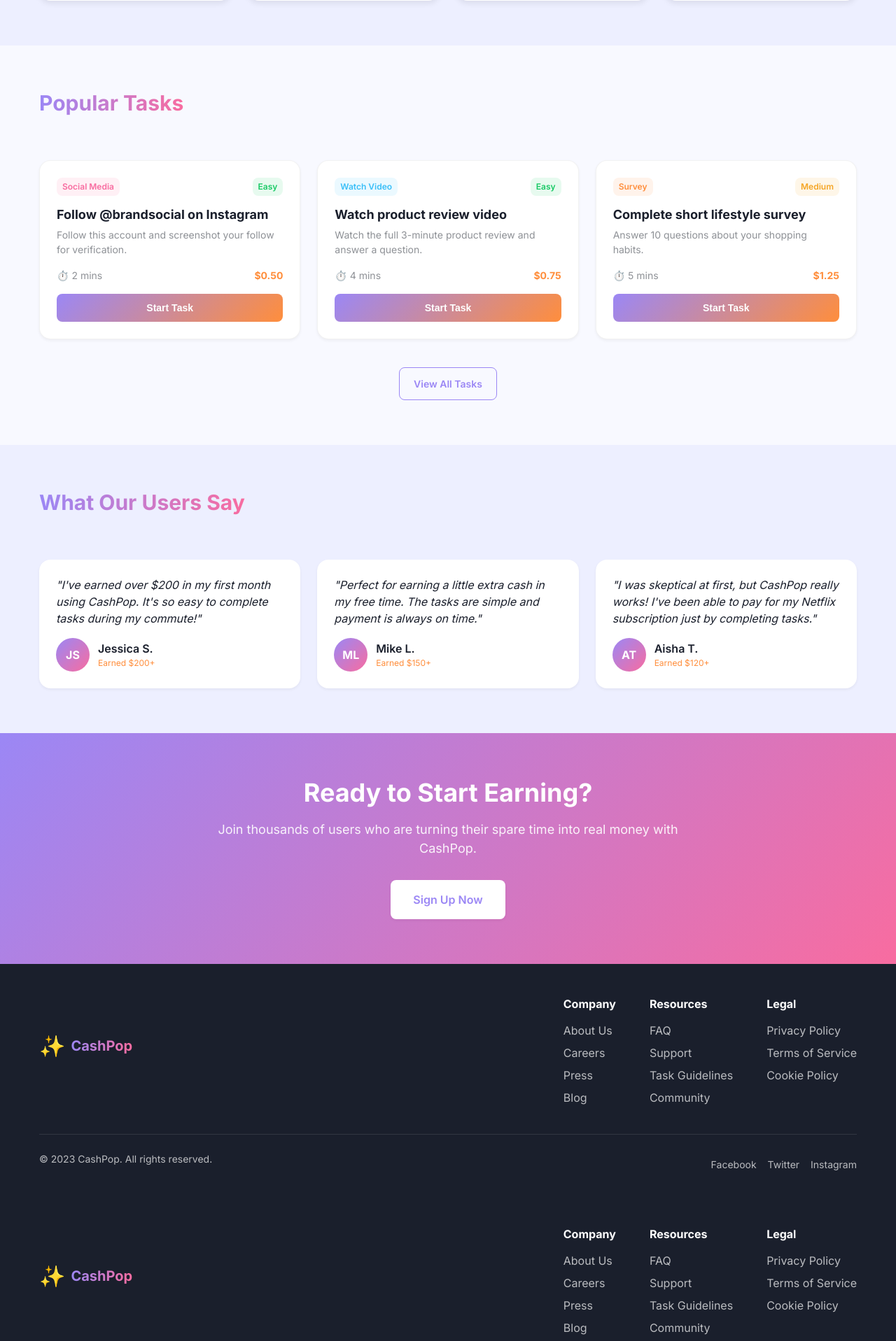
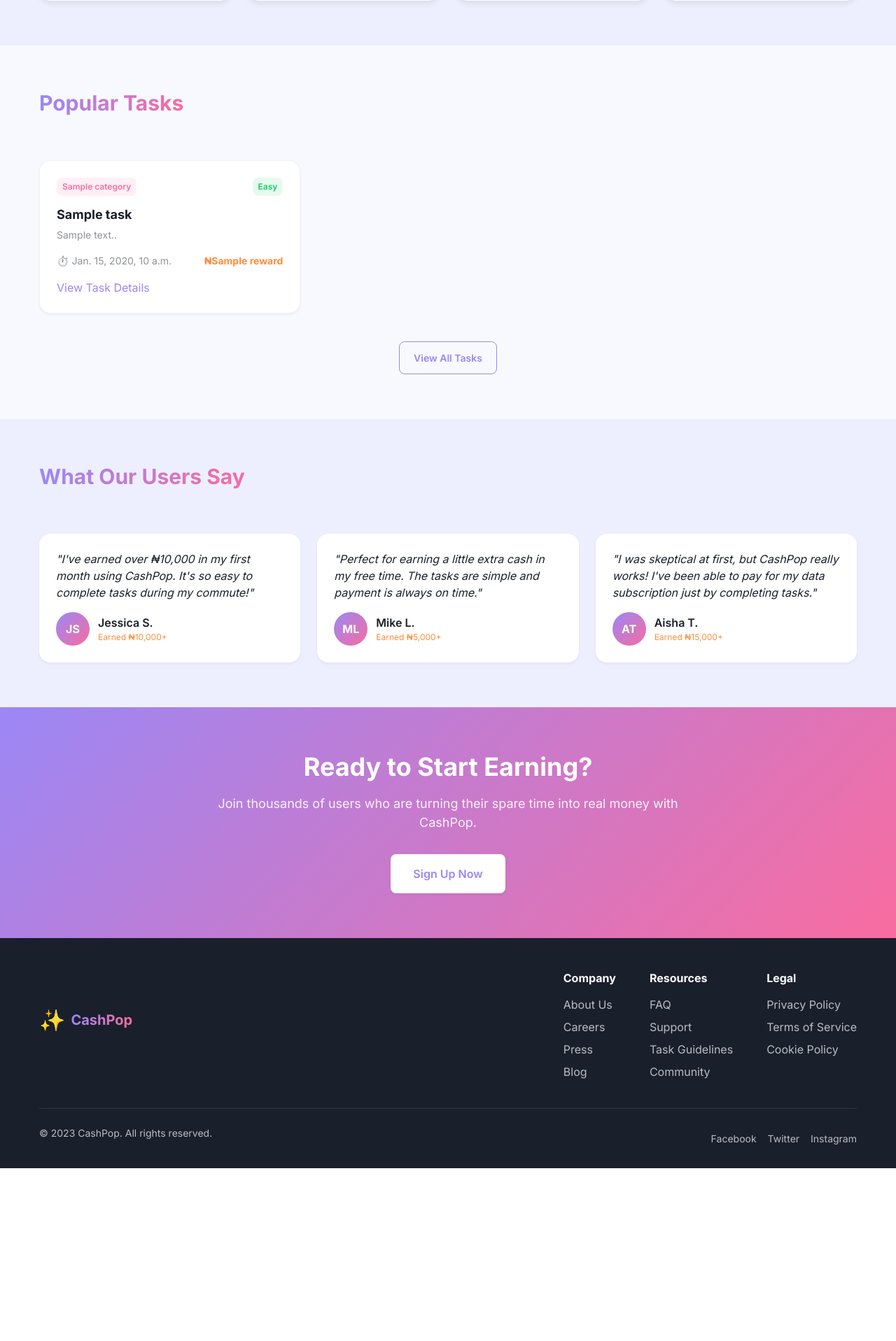
Before and after one commit to Mastermind390/cashpop, a Django app: template base/templates/base/index.html in a window 1280 px wide. Shown: the part 971-2888 px from the top of the page at 70% size. After the commit the page ends 2641 px from the top, so only its background shows below. Run offline with Django 3.2, Linux system fonts and the light colour scheme; the template is opened without the code that fills it: most values are stand-ins (such as "Sample title", 1, 10 or a date in 2020).

Commit message:
third version commit

```diff
--- a/base/forms.py
+++ b/base/forms.py
@@ -14,7 +14,8 @@
             "category" : "Category",
             "link" : "Link to Social media or Website",
             "estimated_time_mins" : "Estimated Time (mins)",
-            "reward" : "Reward"
+            "reward" : "How much you are willing to pay per task",
+            "amount_tasker" : "Number of taskers you need",
         }
         widgets = {
             "title": forms.TextInput(attrs={"placeholder": "enter the title of your task"}),
--- a/base/models.py
+++ b/base/models.py
@@ -20,6 +20,7 @@
     link = models.URLField(max_length=500, default="")
     estimated_time_mins = models.PositiveIntegerField(default=0)
     reward = models.PositiveIntegerField(default=0)
+    amount_tasker = models.PositiveIntegerField(default=0)
     is_active = models.BooleanField(default=True)
 
     def __str__(self):
@@ -96,3 +97,6 @@
     amount = models.PositiveBigIntegerField(default=0)
     status = models.CharField(max_length=10, choices=STATUS_CHOICES, default='pending')
     requested_at = models.DateTimeField(auto_now_add=True)
+
+    def __str__(self):
+        return f"{self.user.first_name}, {self.amount}"
--- a/base/static/style.css
+++ b/base/static/style.css
@@ -1722,3 +1722,22 @@
 .approve-btn {
   margin-bottom: 20px;
 }
+
+.earning-transfer {
+  padding: 10px;
+}
+
+.earning-transfer input {
+  padding: 10px;
+  margin-bottom: 10px;
+  margin-right: 10px;
+}
+
+.earning-transfer input:focus {
+  outline: none;
+}
+
+.earning-transfer p {
+  font-size: small;
+  font-weight: 700;
+}
--- a/base/templates/base/dashboard.html
+++ b/base/templates/base/dashboard.html
@@ -9,7 +9,7 @@
     <div class="container">
       <div class="dashboard-text-container">
         <h1 class="page-title">Dashboard</h1>
-        <h3>Welcome back {{request.user.first_name.capitalize}} </h3>
+        <h3>Welcome S{{request.user.email.capitalize}} </h3>
       </div>
 
       <!-- Stats -->
@@ -19,7 +19,7 @@
           <div class="stat-card-content">
             <h3>Total Earned</h3>
             <p class="stat-value">&#8358;{{user.userprofile.total_reward}}</p>
-            <p class="stat-trend up">↑ $12.50 this week</p>
+            <!-- <p class="stat-trend up">↑ $12.50 this week</p> -->
           </div>
         </div>
         <div class="stat-card">
@@ -42,7 +42,7 @@
           <div class="stat-card-content">
             <h3>Available Tasks</h3>
             <p class="stat-value">{{total_available_tasks}}</p>
-            <p class="stat-trend up">↑ 8 new today</p>
+            <!-- <p class="stat-trend up">↑ 8 new today</p> -->
           </div>
         </div>
       </div>
--- a/base/templates/base/index.html
+++ b/base/templates/base/index.html
@@ -12,9 +12,8 @@
         <p>Complete simple tasks like following social accounts, watching videos, and more to earn cash rewards instantly!</p>
         <div class="hero-buttons">
           <a href="{% url "base:register" %}" class="btn btn-primary">Get Started</a>
-          <a href="#how-it-works" class="btn btn-outline">Learn More</a>
         </div>
-        <div class="hero-stats">
+        <!-- <div class="hero-stats">
           <div class="stat-item">
             <span class="stat-number">100K+</span>
             <span class="stat-label">Happy Users</span>
@@ -27,7 +26,7 @@
             <span class="stat-number">500+</span>
             <span class="stat-label">Daily Tasks</span>
           </div>
-        </div>
+        </div> -->
       </div>
       <div class="hero-image">
         <img src="images/hero-illustration.svg" alt="Earn with CashPop">
@@ -69,48 +68,24 @@
     <div class="container">
       <h2 class="section-title">Popular Tasks</h2>
       <div class="tasks-grid">
+        {% for task in tasks %}
         <div class="task-card">
           <div class="task-card-header">
-            <span class="task-badge social">Social Media</span>
+            <span class="task-badge social">{{task.category}}</span>
             <span class="task-badge difficulty easy">Easy</span>
           </div>
-          <h3 class="task-title">Follow @brandsocial on Instagram</h3>
-          <p class="task-description">Follow this account and screenshot your follow for verification.</p>
+          <h3 class="task-title">{{task.title}}</h3>
+          <p class="task-description">{{task.description}}.</p>
           <div class="task-meta">
-            <span class="task-time">⏱️ 2 mins</span>
-            <span class="task-reward">$0.50</span>
+            <span class="task-time">⏱️ {{task.estimated_time_mins}}</span>
+            <span class="task-reward">&#8358;{{task.reward}}</span>
           </div>
-          <button class="btn btn-task">Start Task</button>
+          <a href=" {% url "base:task-details" task.description %} ">View Task Details</a>
         </div>
-        <div class="task-card">
-          <div class="task-card-header">
-            <span class="task-badge video">Watch Video</span>
-            <span class="task-badge difficulty easy">Easy</span>
-          </div>
-          <h3 class="task-title">Watch product review video</h3>
-          <p class="task-description">Watch the full 3-minute product review and answer a question.</p>
-          <div class="task-meta">
-            <span class="task-time">⏱️ 4 mins</span>
-            <span class="task-reward">$0.75</span>
-          </div>
-          <button class="btn btn-task">Start Task</button>
-        </div>
-        <div class="task-card">
-          <div class="task-card-header">
-            <span class="task-badge survey">Survey</span>
-            <span class="task-badge difficulty medium">Medium</span>
-          </div>
-          <h3 class="task-title">Complete short lifestyle survey</h3>
-          <p class="task-description">Answer 10 questions about your shopping habits.</p>
-          <div class="task-meta">
-            <span class="task-time">⏱️ 5 mins</span>
-            <span class="task-reward">$1.25</span>
-          </div>
-          <button class="btn btn-task">Start Task</button>
-        </div>
+        {% endfor %}
       </div>
       <div class="view-more">
-        <a href="dashboard.html" class="btn btn-outline">View All Tasks</a>
+        <a href="{% url "base:dashboard" %}" class="btn btn-outline">View All Tasks</a>
       </div>
     </div>
   </section>
@@ -122,13 +97,13 @@
       <div class="testimonials-grid">
         <div class="testimonial">
           <div class="testimonial-content">
-            <p>"I've earned over $200 in my first month using CashPop. It's so easy to complete tasks during my commute!"</p>
+            <p>"I've earned over &#8358;10,000 in my first month using CashPop. It's so easy to complete tasks during my commute!"</p>
           </div>
           <div class="testimonial-author">
             <div class="testimonial-avatar">JS</div>
             <div class="testimonial-info">
               <span class="testimonial-name">Jessica S.</span>
-              <span class="testimonial-earned">Earned $200+</span>
+              <span class="testimonial-earned">Earned &#8358;10,000+</span>
             </div>
           </div>
         </div>
@@ -140,19 +115,19 @@
             <div class="testimonial-avatar">ML</div>
             <div class="testimonial-info">
               <span class="testimonial-name">Mike L.</span>
-              <span class="testimonial-earned">Earned $150+</span>
+              <span class="testimonial-earned">Earned &#8358;5,000+</span>
             </div>
           </div>
         </div>
         <div class="testimonial">
           <div class="testimonial-content">
-            <p>"I was skeptical at first, but CashPop really works! I've been able to pay for my Netflix subscription just by completing tasks."</p>
+            <p>"I was skeptical at first, but CashPop really works! I've been able to pay for my data subscription just by completing tasks."</p>
           </div>
           <div class="testimonial-author">
             <div class="testimonial-avatar">AT</div>
             <div class="testimonial-info">
               <span class="testimonial-name">Aisha T.</span>
-              <span class="testimonial-earned">Earned $120+</span>
+              <span class="testimonial-earned">Earned &#8358;15,000+</span>
             </div>
           </div>
         </div>
@@ -166,58 +141,10 @@
       <div class="cta-content">
         <h2>Ready to Start Earning?</h2>
         <p>Join thousands of users who are turning their spare time into real money with CashPop.</p>
-        <a href="register.html" class="btn btn-primary btn-large">Sign Up Now</a>
+        <a href="{% url "base:register" %}" class="btn btn-primary btn-large">Sign Up Now</a>
       </div>
     </div>
   </section>
-
-  <!-- Footer -->
-  <footer class="footer">
-    <div class="container">
-      <div class="footer-content">
-        <div class="footer-logo">
-          <span class="logo-icon">✨</span>
-          <span class="logo-text">CashPop</span>
-        </div>
-        <div class="footer-links">
-          <div class="footer-links-column">
-            <h3>Company</h3>
-            <ul>
-              <li><a href="about.html">About Us</a></li>
-              <li><a href="#">Careers</a></li>
-              <li><a href="#">Press</a></li>
-              <li><a href="#">Blog</a></li>
-            </ul>
-          </div>
-          <div class="footer-links-column">
-            <h3>Resources</h3>
-            <ul>
-              <li><a href="faq.html">FAQ</a></li>
-              <li><a href="#">Support</a></li>
-              <li><a href="#">Task Guidelines</a></li>
-              <li><a href="#">Community</a></li>
-            </ul>
-          </div>
-          <div class="footer-links-column">
-            <h3>Legal</h3>
-            <ul>
-              <li><a href="#">Privacy Policy</a></li>
-              <li><a href="#">Terms of Service</a></li>
-              <li><a href="#">Cookie Policy</a></li>
-            </ul>
-          </div>
-        </div>
-      </div>
-      <div class="footer-bottom">
-        <p>&copy; 2023 CashPop. All rights reserved.</p>
-        <div class="social-links">
-          <a href="#" class="social-link">Facebook</a>
-          <a href="#" class="social-link">Twitter</a>
-          <a href="#" class="social-link">Instagram</a>
-        </div>
-      </div>
-    </div>
-  </footer>
 
   <script src="js/main.js"></script>
 </main>
--- a/base/templates/base/login.html
+++ b/base/templates/base/login.html
@@ -42,7 +42,7 @@
       </form>
 
       <div class="auth-footer">
-        <p>Don't have an account? <a href="register.html">Sign up</a></p>
+        <p>Don't have an account? <a href=" {% url "base:register" %} ">Sign up</a></p>
       </div>
     </div>
   </div>
--- a/base/templates/base/register.html
+++ b/base/templates/base/register.html
@@ -45,10 +45,10 @@
           <input type="password" name="confirm_password" placeholder="confirm your password" minlength="8" required>
         </div>
 
-        <div class="form-terms">
+        <!-- <div class="form-terms">
           <input type="checkbox" id="terms" required>
           <label for="terms">I agree to the <a href="#">Terms of Service</a> and <a href="#">Privacy Policy</a></label>
-        </div>
+        </div> -->
 
         <button type="submit" class="btn btn-primary btn-block">Create Account</button>
       </form>
--- a/cashPop/settings.py
+++ b/cashPop/settings.py
@@ -126,3 +126,6 @@
 # https://docs.djangoproject.com/en/5.1/ref/settings/#default-auto-field
 
 DEFAULT_AUTO_FIELD = 'django.db.models.BigAutoField'
+
+SESSION_COOKIE_AGE = 3600  # 1 hour in seconds
+SESSION_SAVE_EVERY_REQUEST = True  # Reset expiry on each request
```
Also changed, not shown: base/templates/base/account_settings.html (+4 -4 lines), base/templates/base/faq.html (+3 -60 lines), base/templates/base/withdraw.html (+14 -0 lines), base/views.py (+105 -42 lines), base/migrations/0020_task_amount_tasker.py (added).
